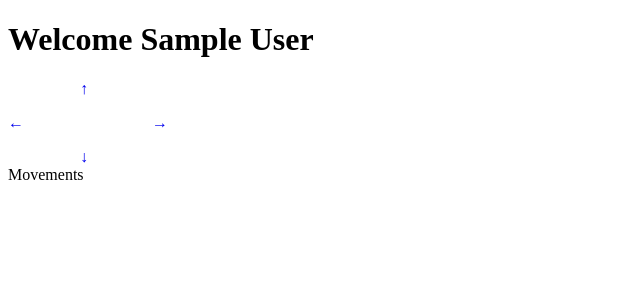
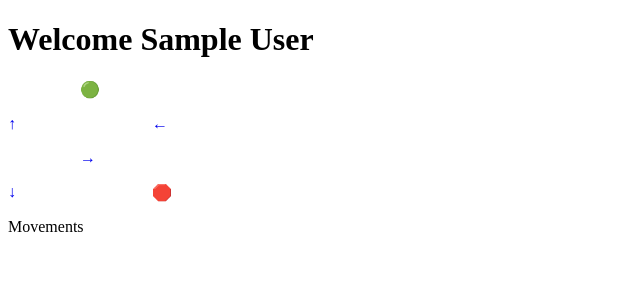
Before and after one commit to AnaySharma01/GUI_Python_Project, a Flask app: page / in a window 1280 px wide. Shown: the top 300 px of the page, without its empty margins (0-640 px from the left). Run offline with Flask 3, Linux system fonts and the light colour scheme; the visitor is signed in with stand-in values (Sample User, id 1).

Commit message:
Update index.html

```diff
--- a/templates/index.html
+++ b/templates/index.html
@@ -34,6 +34,8 @@
   <h1>Welcome  {{firstname}}</h1>
   <div class="grid-container">
     <div></div>
+    <div><a class="apicall" href="http://192.168.1.15:4444/start">🟢</a></div>
+    <div> </div>
     <div><a class="apicall" href="http://192.168.1.15:4444/forward">↑</a></div>
     <div></div>
     <div><a class="apicall" href="http://192.168.1.15:4444/left">←</a></div>
@@ -42,6 +44,8 @@
     <div> </div>
     <div><a class="apicall" href="http://192.168.1.15:4444/backward">↓</a></div>
     <div> </div>
+    <div><a class="apicall" href="http://192.168.1.15:4444/stop">🛑</a></div>
+    <div> </div>
 </div>
 <span>Movements</span><div id="result"></div>
 <br/><br/><br/><br/>
```
